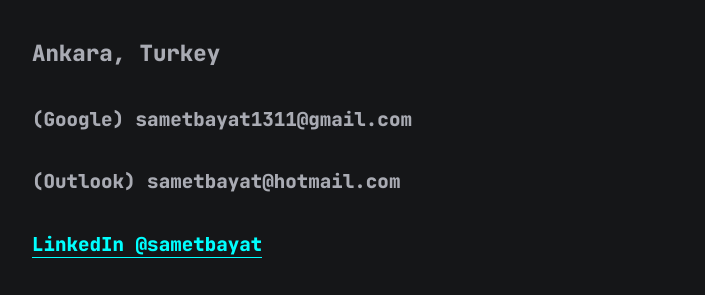
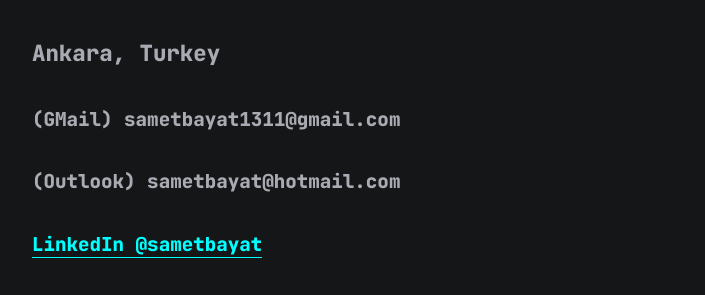
Before and after one commit to samet-byte/samet-byte.github.io, a Jekyll site: the page built from cv.md, in a window 1280 px wide and 1400 px high, scrolled down 708 px. Shown: the part 154-449 px from the top of the window, without its empty margins (283-988 px from the left). Built offline with Jekyll 4.4.1, drawn with Linux system fonts in a browser that asks for light colours; some of the changed text lies outside the part shown.

Commit message:
Update contact email in CV

```diff
--- a/cv.md
+++ b/cv.md
@@ -17,7 +17,7 @@ samj {text-align: justify;}
 #### Ankara, Turkey
 
 
-#####     (Google) sametbayat1311@gmail.com
+#####     (GMail) sametbayat1311@gmail.com
 #####     (Outlook) sametbayat@hotmail.com
 #####     [LinkedIn @sametbayat](https://www.linkedin.com/in/sametbayat/)
 #####    [GitHub @samet-byte](https://github.com/samet-byte)
@@ -37,15 +37,13 @@ I am a freelance Android Developer and Electrical-Electronics Engineering studen
   - Year: Agu 2019 - Jun 2020,  Sep 2022 - **Jan 2025**
   - Expected Graduation Date: Jan 2025
   - GPA: 3.77/4.00
-
-##
+<br/>
 - Degree: Bachelor of Chemical Engineering
   - University: Hacettepe University
   - Year: Agu 2020 - May 2022
   - Status: Not graduated
   - GPA: 3.15/4.00 (2nd year)
-
-##
+<br/>
 - Degree: High School
   - School: Ayşeabla Science High School
   - Year: 2015 - 2019
@@ -77,7 +75,7 @@ I am a freelance Android Developer and Electrical-Electronics Engineering studen
     - Paging 3
 
 
-  ###
+  <br/>
   - Java
     - Android Development (for legacy projects)
     - Spring Boot
@@ -85,23 +83,23 @@ I am a freelance Android Developer and Electrical-Electronics Engineering studen
     - Hibernate
     - Spring Security (JWT)
 
-  ###
+  <br/>
   - JADX (Decompiling jars, APKs)
 
-  ###
+  <br/>
   - Web Development
     - React (Beginner-Intermediate)
     - Bootstrap
     - HTML, CSS (Beginner-Intermediate), JavaScript, TypeScript (Still learning)
 
-  ###
+  <br/>
   - Python
     - Machine Learning, Tensorflow, OpenCV .. Beginner-Intermediate
     - Flask .. Beginner
     - Data Analysis .. Beginner
     - Web Scraping (BeautifulSoup) .. Upper-Intermediate
 
-  ###
+  <br/>
   - MATLAB
     - Engineering Toolboxes
     - Image Processing
@@ -109,29 +107,29 @@ I am a freelance Android Developer and Electrical-Electronics Engineering studen
     - Machine Learning
     - Simulink
 
-  ###
+  <br/>
   - C
     - To manage microcontrollers
 
-  ###
+  <br/>
   - C++
     - I wrote a simple 'Library Management System' with C++ for my university project in 2019.
     - I have not much experience with it.
 
-  ###
+  <br/>
   - C#
     - I developed a couple of simple mobile applications with .NET MAUI
     - I contributed a closed source project (Android Accessibility Service that uses Rest API)
 
-  ###
+  <br/>
   - AppleScript
       - Occasionally, I write scripts to automate my daily tasks on macOS.
 
-  ###
+  <br/>
   - Assembly, VHDL, Verilog, Smali, Swift, Dart, Flutter, Spice
     - Just for fun, I have not much experience with them.
 
-  ###
+  <br/>
   - Database
     - PostgreSQL
     - Room
@@ -139,7 +137,7 @@ I am a freelance Android Developer and Electrical-Electronics Engineering studen
     - RealmDB
     - SQLite
 
-  ###
+  <br/>
   - Version Control:
     - Git
 
```
